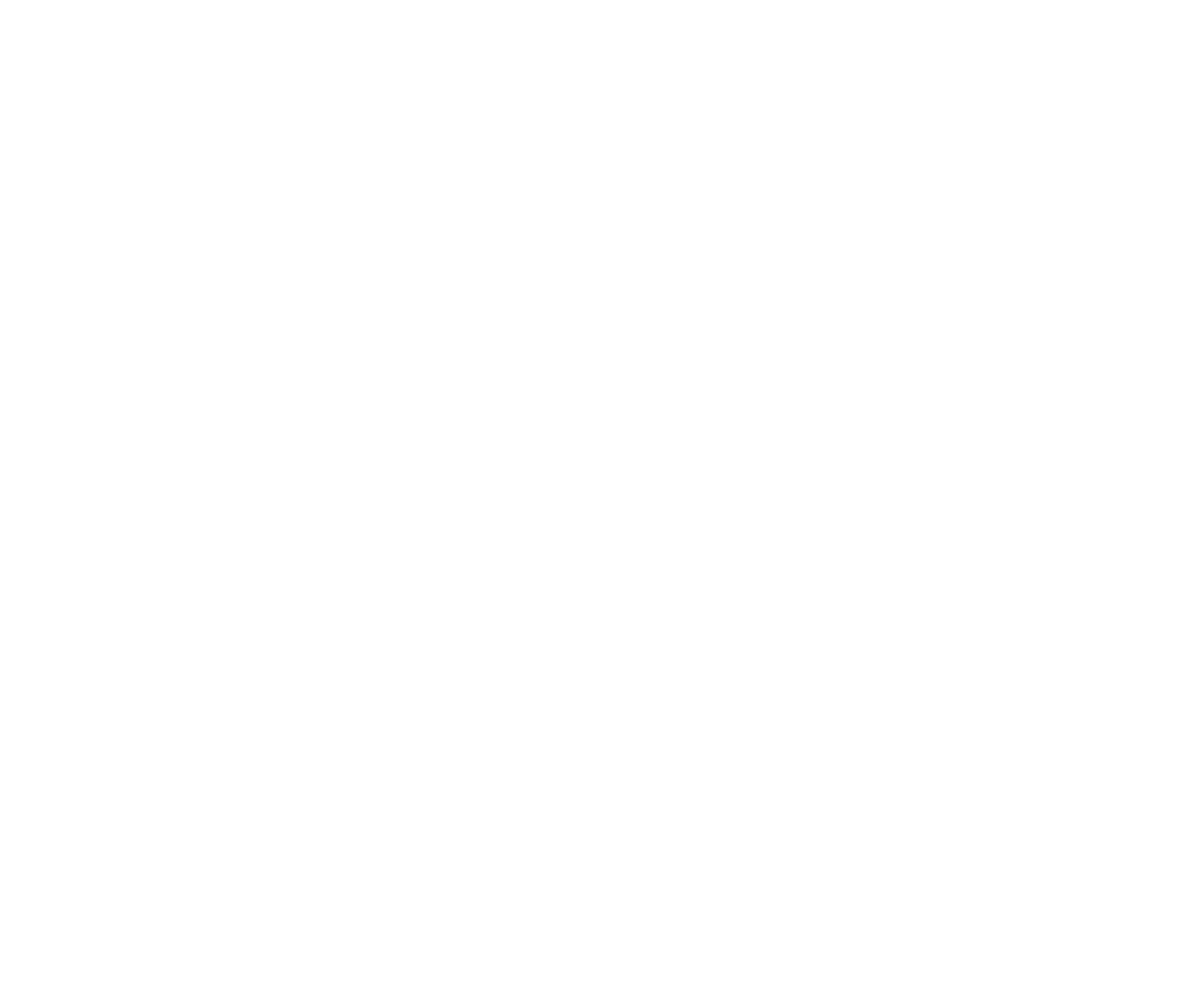
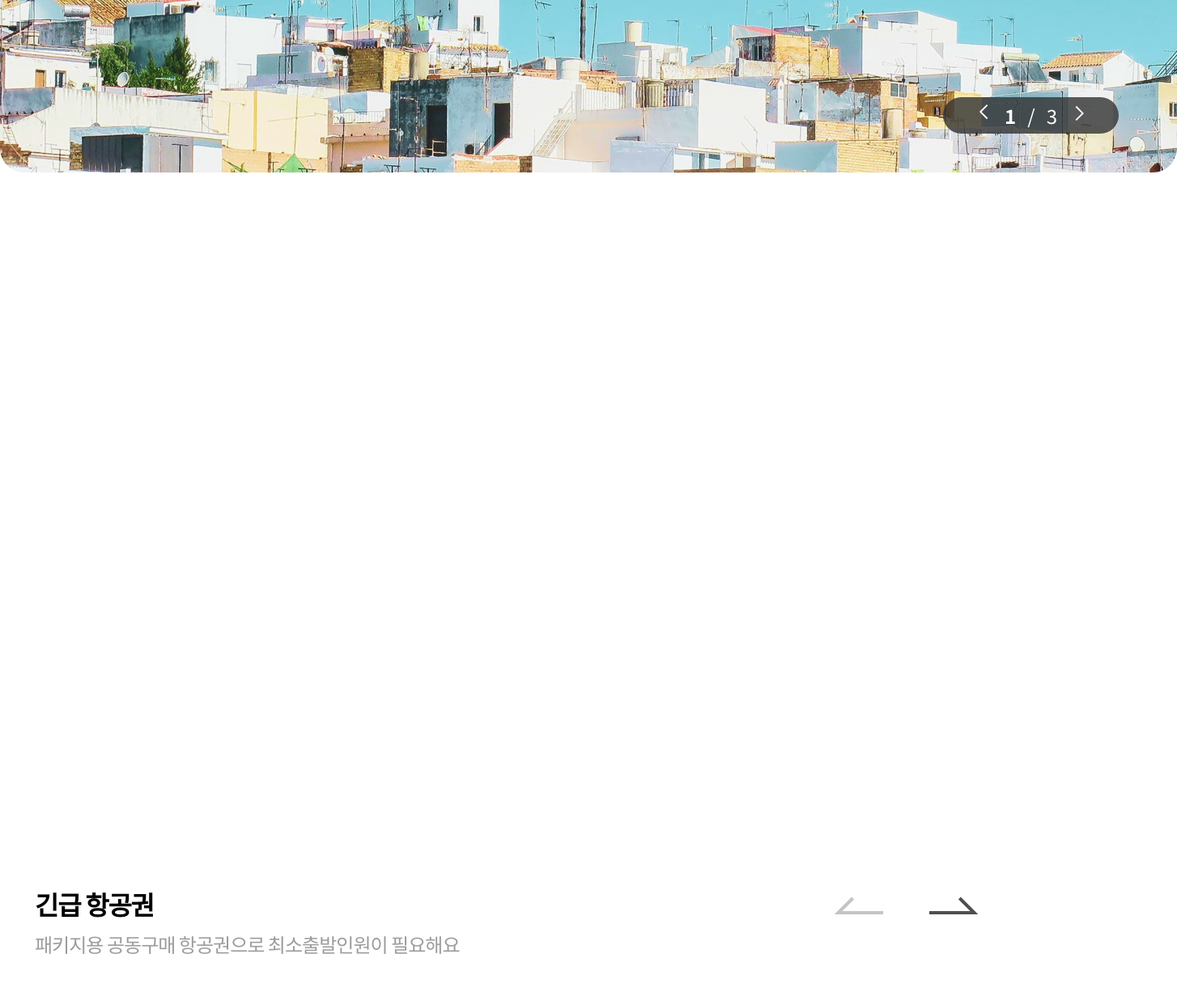
Before and after one commit to GDSC-SWU/2022-01-air-tour, a React (Create React App) app: page / in a window 1280 px wide. Shown: the part 520-1756 px from the top of the page at 81% size, 1454 px wide, since content can reach past the window. Before the commit the page ends 800 px from the top, so only its background shows below. Built offline with nearby package versions, Linux system fonts and the light colour scheme.

Commit message:
feat: Add MainBanner & Ticket to MainPage

```diff
--- a/src/pages/MainPage.js
+++ b/src/pages/MainPage.js
@@ -1,10 +1,15 @@
 import React from 'react';
-import Wrapper from '../components/common/Wrapper';
+import MainBanner from '../components/main/MainBanner';
+import Ticket from '../components/main/Ticket';
 
 function MainPage() {
     return (
-        <Wrapper>
-        </Wrapper>
+        <>
+        <MainBanner />
+        <div style={{width: "100px", height: "800px"}} />
+        <Ticket />
+        <div style={{width: "100px", height: "500px"}} />
+        </>
     );
 }
 
```
